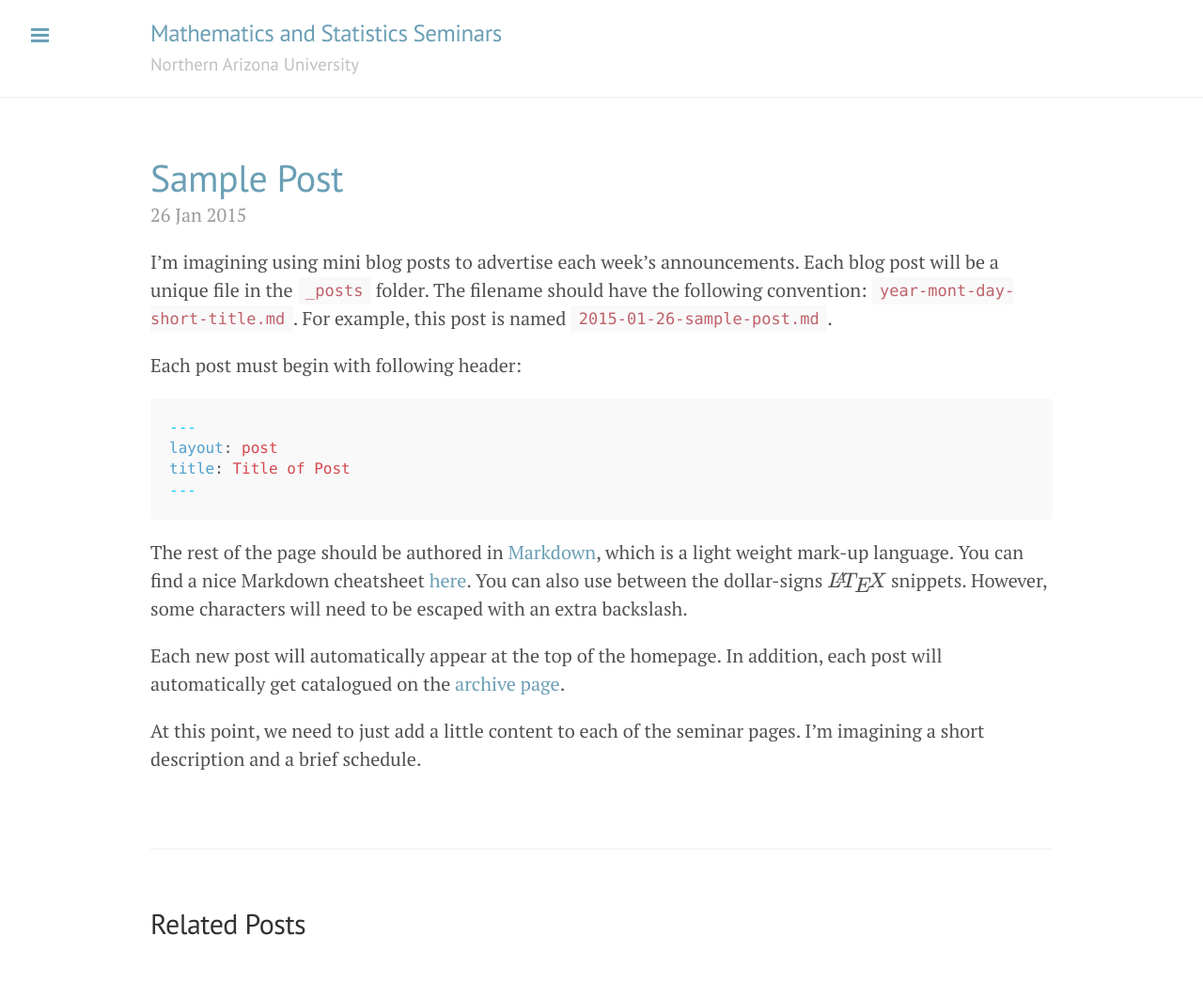
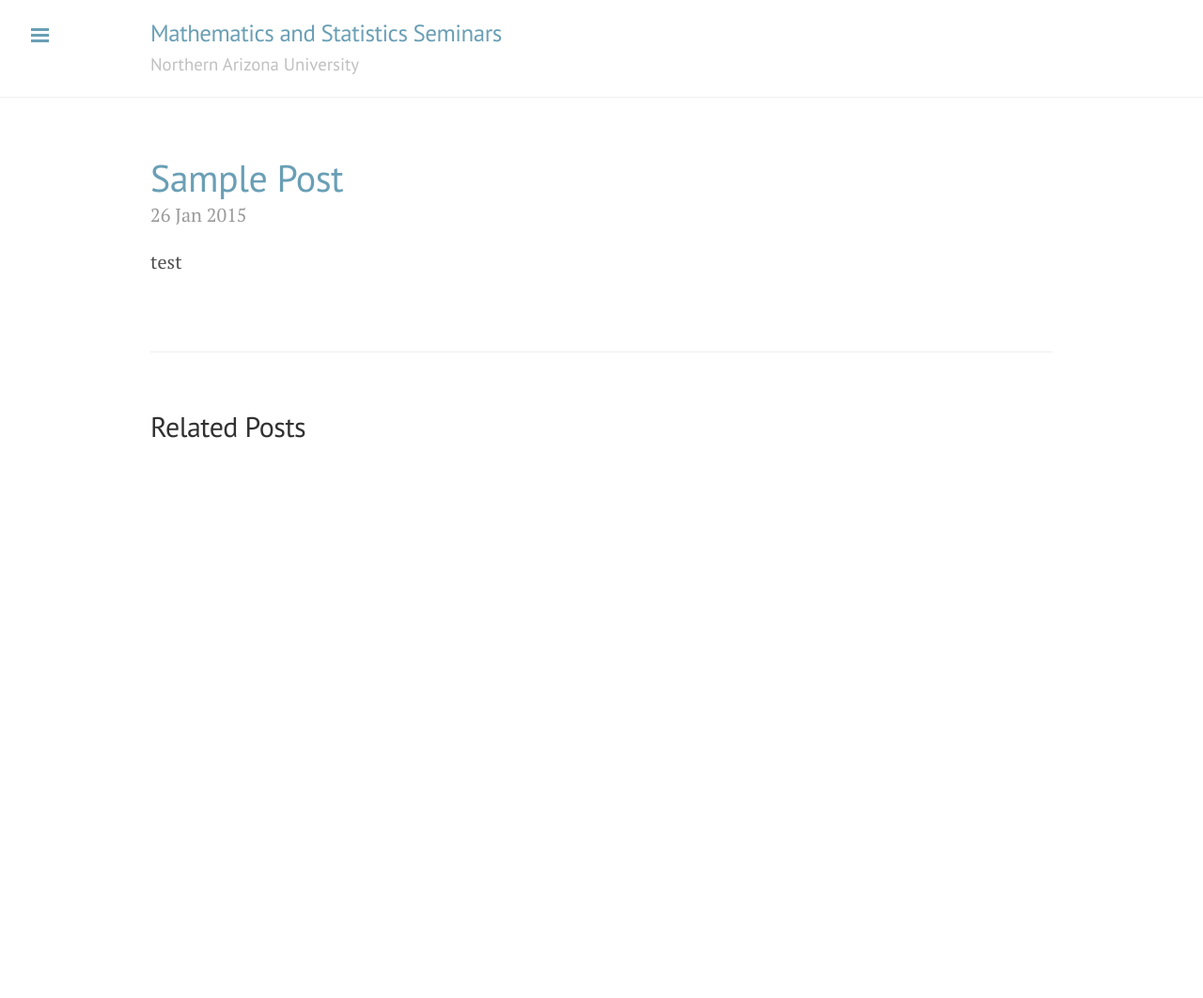
Before and after one commit to NAUMathStat/seminars, a Jekyll site: the page built from _posts/2015-01-26-sample-post.md, in a window 1280 px wide. Shown: the whole page at 94% size. Built offline with Jekyll 4.4.1, drawn with Linux system fonts in a browser that asks for light colours; Markdown is read by kramdown in place of the engine named in the settings; formulas are drawn with MathJax 3; after the commit the page ends 900 px from its top, so only the background shows below that.

Commit message:
Testing sample post

````diff
--- a/_posts/2015-01-26-sample-post.md
+++ b/_posts/2015-01-26-sample-post.md
@@ -3,19 +3,4 @@ layout: post
 title: Sample Post
 ---
 
-I'm imagining using mini blog posts to advertise each week's announcements.  Each blog post will be a unique file in the `_posts` folder.  The filename should have the following convention: `year-mont-day-short-title.md`.  For example, this post is named `2015-01-26-sample-post.md`.
-
-Each post must begin with following header:
-
-```markdown
----
-layout: post
-title: Title of Post
----
-```
-
-The rest of the page should be authored in [Markdown](http://en.wikipedia.org/wiki/Markdown), which is a light weight mark-up language.  You can find a nice Markdown cheatsheet [here](https://github.com/adam-p/markdown-here/wiki/Markdown-Cheatsheet#code).  You can also use between the dollar-signs $\LaTeX$ snippets.  However, some characters will need to be escaped with an extra backslash.
-
-Each new post will automatically appear at the top of the homepage.  In addition, each post will automatically get catalogued on the [archive page]({{ site.baseurl }}/archive).
-
-At this point, we need to just add a little content to each of the seminar pages.  I'm imagining a short description and a brief schedule.
+test
````
